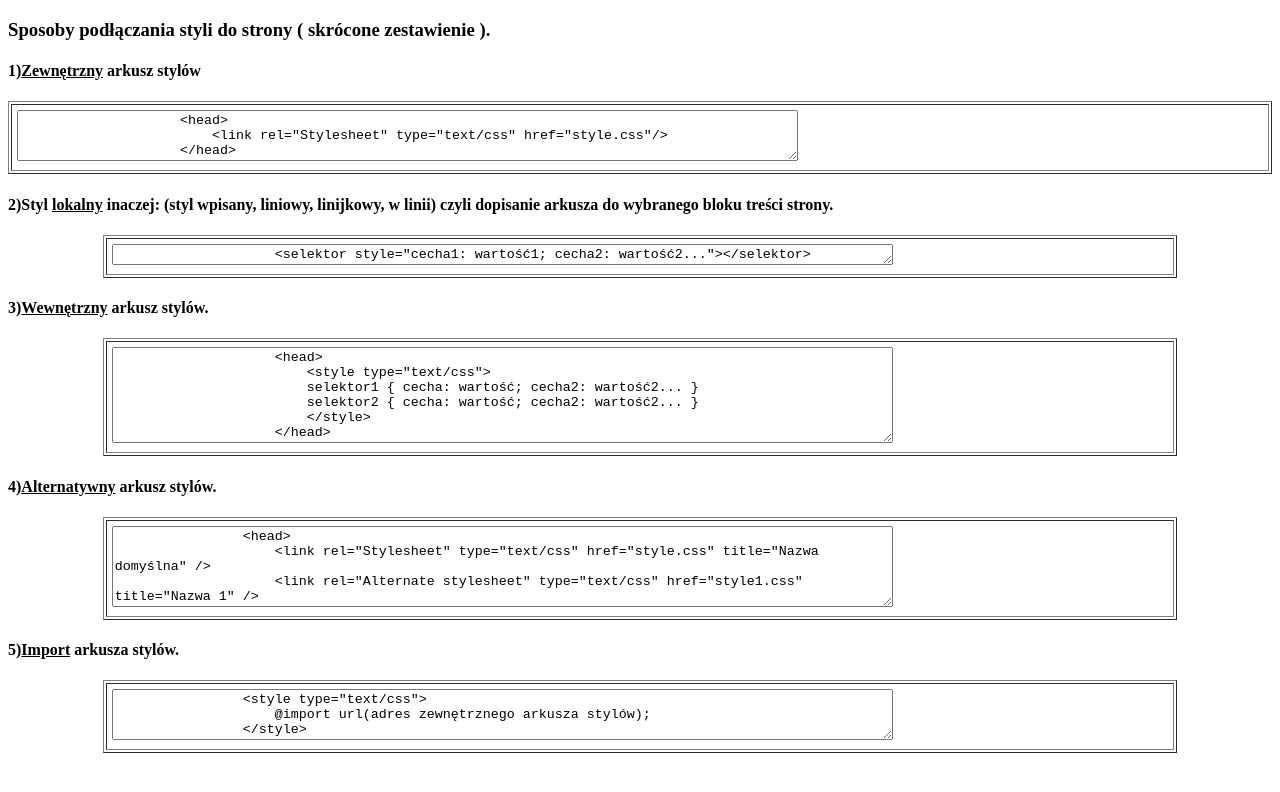
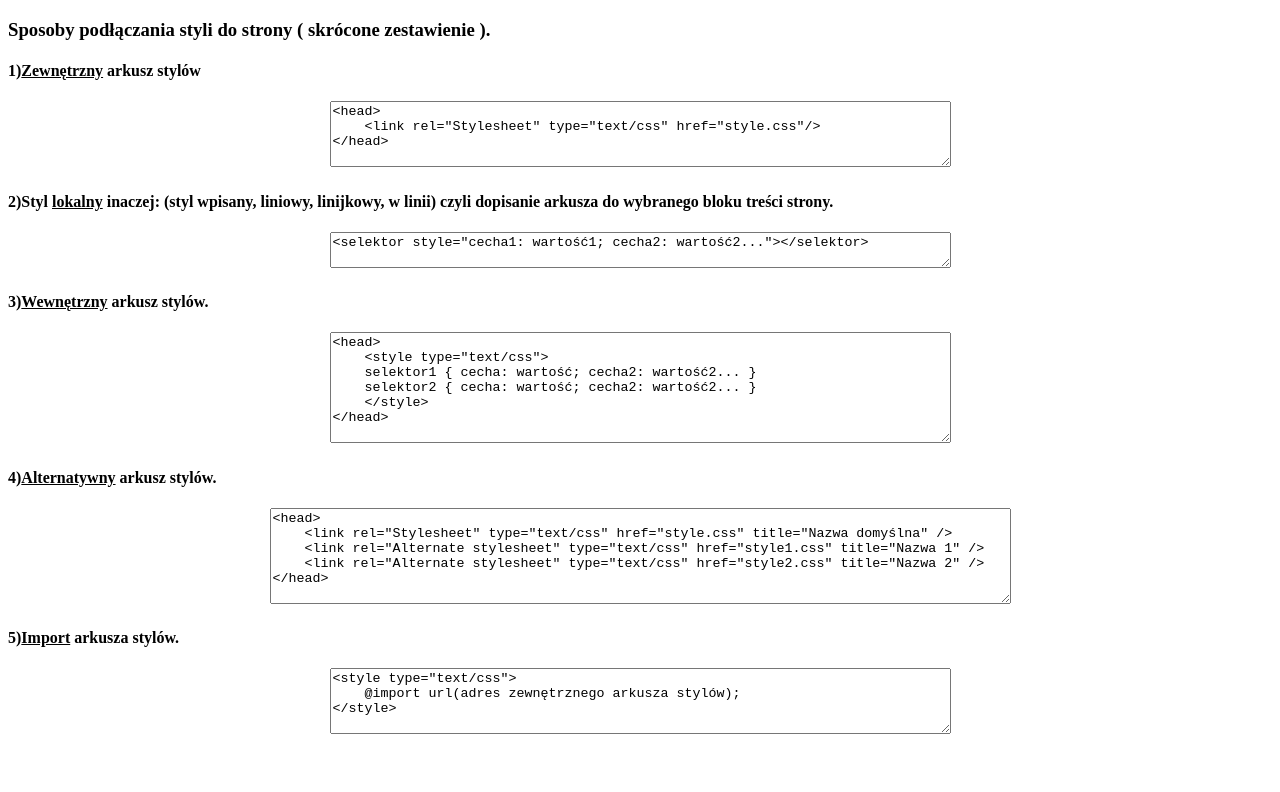
Before and after one commit to RG15/Strona-z-CSS, a plain HTML site: page zadanie4_Groth.html in a window 1280 px wide. Drawn offline with Linux system fonts and the light colour scheme.

Commit message:
Add files via upload

```diff
--- a/zadanie4_Groth.html
+++ b/zadanie4_Groth.html
@@ -8,32 +8,32 @@
         <body>
             <h3 align="left">Sposoby podłączania styli do strony ( skrócone zestawienie ).</h3>
             <h4 align="left"> 1)<u>Zewnętrzny</u> arkusz stylów </h4>
-            <center><table width=100% cellpadding=5 border="1">
+            <center>
                 <tr>
                     <td>
-                <textarea cols="95" rows="3">
+                <textarea cols="75" rows="4">
 <head>
     <link rel="Stylesheet" type="text/css" href="style.css"/>
 </head>
                 </textarea>
                     </td>
                 </tr>
-            </table> </center>
+            </center>
             <h4 align="left">2)Styl <u>lokalny</u> inaczej: (styl wpisany, liniowy, linijkowy, w linii) czyli dopisanie arkusza do wybranego bloku treści strony.</h4>
-            <center><table width=85% cellpadding=5 border="1">
+            <center>
                 <tr>
                     <td>
-                <textarea cols="95" rows="1">
+                <textarea cols="75" rows="2">
 <selektor style="cecha1: wartość1; cecha2: wartość2..."></selektor>
                 </textarea>
                     </td>
                 </tr>
-            </table> </center>
+            </center>
             <h4 align="left">3)<u>Wewnętrzny</u> arkusz stylów. </h4>
-            <center><table width=85% cellpadding=5 border="1">
+            <center>
                 <tr>
                     <td>
-                <textarea cols="95" rows="6">
+                <textarea cols="75" rows="7">
 <head>
     <style type="text/css">
     selektor1 { cecha: wartość; cecha2: wartość2... }
@@ -43,12 +43,12 @@
                 </textarea>
                     </td>
                 </tr>
-            </table> </center>
+            </center>
             <h4 align="left">4)<u>Alternatywny</u> arkusz stylów.</h4>
-            <center><table width=85% cellpadding=5 border="1">
+            <center>
                 <tr>
                     <td>
-                <textarea cols="95" rows="5">
+                <textarea cols="90" rows="6">
 <head>
     <link rel="Stylesheet" type="text/css" href="style.css" title="Nazwa domyślna" />
     <link rel="Alternate stylesheet" type="text/css" href="style1.css" title="Nazwa 1" />
@@ -57,18 +57,18 @@
                 </textarea>
                     </td>
                 </tr>
-            </table> </center>
+            </center>
             <h4 align="left">5)<u>Import</u> arkusza stylów.</h4>
-            <center><table width=85% cellpadding=5 border="1">
+            <center>
                 <tr>
                     <td>
-                <textarea cols="95" rows="3">
+                <textarea cols="75" rows="4">
 <style type="text/css">
     @import url(adres zewnętrznego arkusza stylów);
 </style>
                 </textarea>
                     </td>
                 </tr>
-            </table> </center>
+            </center>
         </body>
 </html>
```
Also changed, not shown: kod_grot_z5_1.html (+1 -0 lines), kod_grot_z5_2.html (+1 -0 lines), kod_grot_z5_3.html (+1 -0 lines), kod_grot_z5_4.html (+1 -0 lines). Lines whose indentation alone changed are shown as unchanged.
